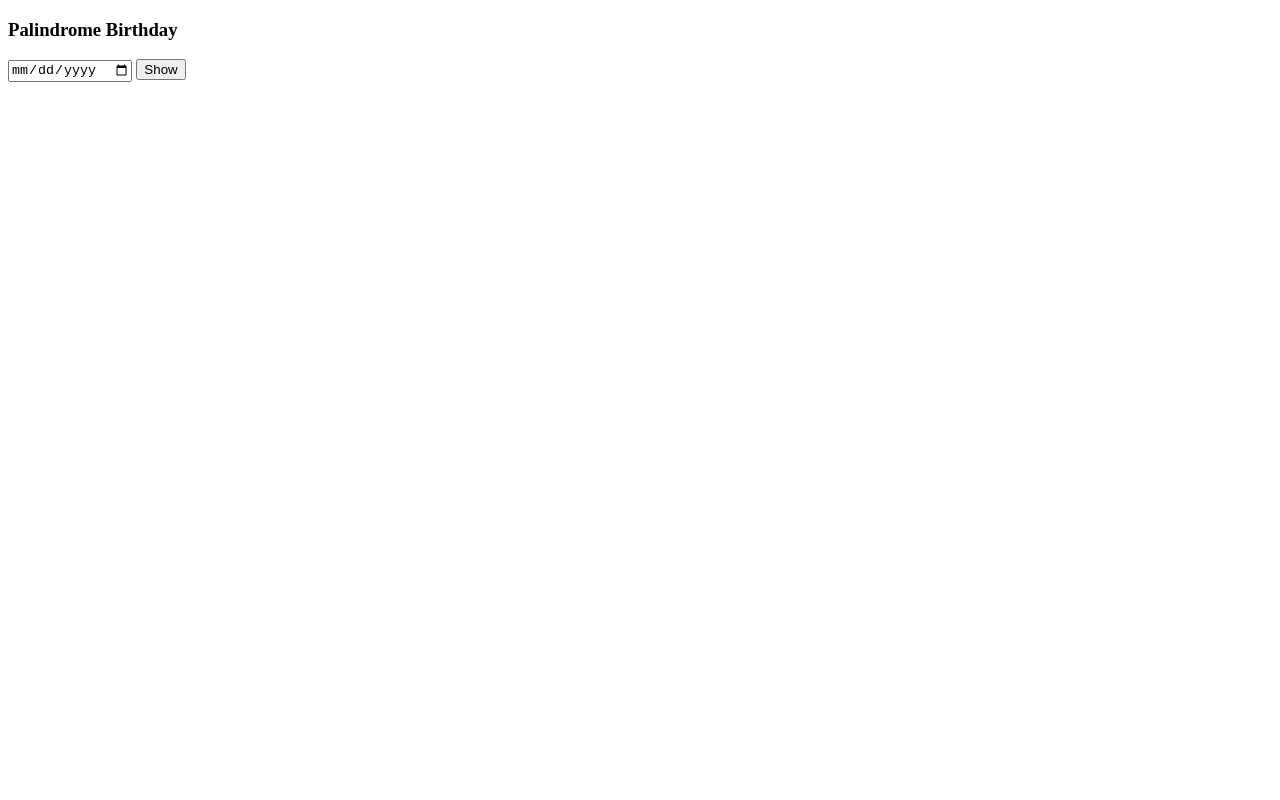
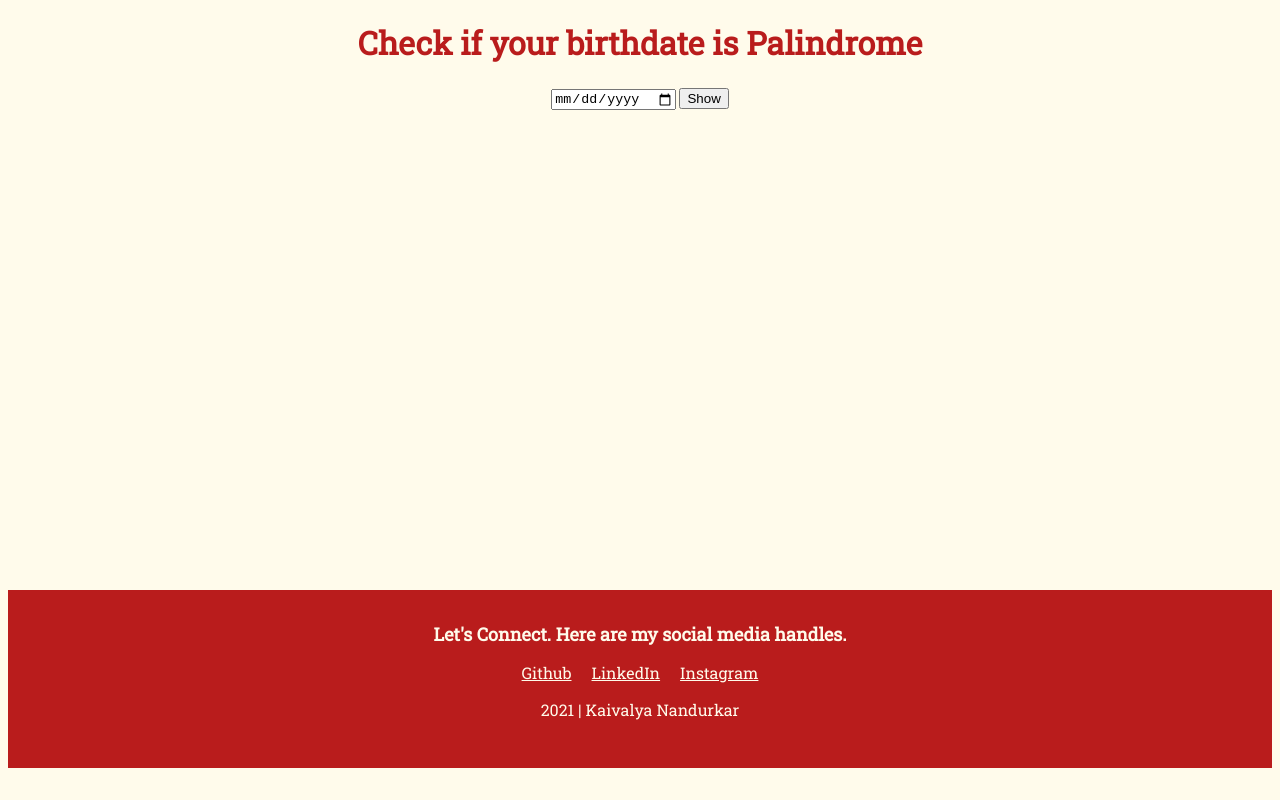
Before and after one commit to kaivalyanandurkar/Is-your-birthday-a-palindrome-, a plain HTML site: page index.html in a window 1280 px wide. Drawn offline with Linux system fonts and the light colour scheme.

Commit message:
style: changed the heading style

```diff
--- a/index.html
+++ b/index.html
@@ -5,16 +5,27 @@
     <meta http-equiv="X-UA-Compatible" content="IE=edge">
     <meta name="viewport" content="width=device-width, initial-scale=1.0">
     <title>IS YOUR BIRTHDAY A PALINDROME?</title>
+    <link rel="stylesheet" href="styles.css">
 </head>
 <body>
     <main>
-        <h3>Palindrome Birthday</h3>
+        <h1>Check if your birthdate is Palindrome</h1>
         <input type="date" id="bday-input">
         <button id="show-btn">Show</button>
        <p id="result"></p>
 
     </main>
 
+    <footer class="footer">
+        <div class="footer-header">Let's Connect. Here are my social media handles.</div>
+        <ul class="social-links list-non-bullet">
+            <li class="list-item-inline"><a class="link" href="https://github.com/kaivalyanandurkar/kaivalyanandurkar.com">Github</a></li>
+            <li class="list-item-inline"><a class="link"href="https://www.linkedin.com/in/kaivalya-nandurkar-5a5597192">LinkedIn</a></li>
+            <li class="list-item-inline"><a class="link" href="https://www.instagram.com/kaivalya_121/?utm_medium=copy_link">Instagram</a></li>
+            <p class="copyright">2021 | Kaivalya Nandurkar</p>
+        </ul>
+    </footer>
+
 
     <script src="script.js"></script>
 </body>
--- a/styles.css
+++ b/styles.css
@@ -0,0 +1,58 @@
+@import url('https://fonts.googleapis.com/css2?family=Roboto+Slab&display=swap');
+
+
+:root{
+
+    --primary-dark: #B91C1C;
+    --primary-yellow: #FFFBEB;
+}
+
+body{
+    background-color: var(--primary-yellow);
+    color: var(--primary-dark);
+    font-family: 'Roboto Slab', serif;
+}
+
+h1 {
+    text-align: center;
+
+}
+
+main{
+    text-align: center;
+}
+
+.list-non-bullet {
+    list-style: none;
+    padding-inline-start: 0px;
+  }
+
+
+  .list-item-inline{
+        display: inline;
+        padding: 0rem 0.5rem;
+  }
+
+
+.footer {
+    margin-top: 30rem;
+    background-color: var(--primary-dark);
+    padding: 2rem 0rem;
+    text-align: center;
+    color: var(--primary-yellow);
+    width: 100%;
+
+  }
+
+  .footer .link {
+    color: var(--primary-yellow);
+  }
+
+  .footer .footer-header{
+    font-weight: bold;
+    font-size: large;
+  }
+
+  .footer ul{
+    padding-inline-start: 0px;
+  }
```
